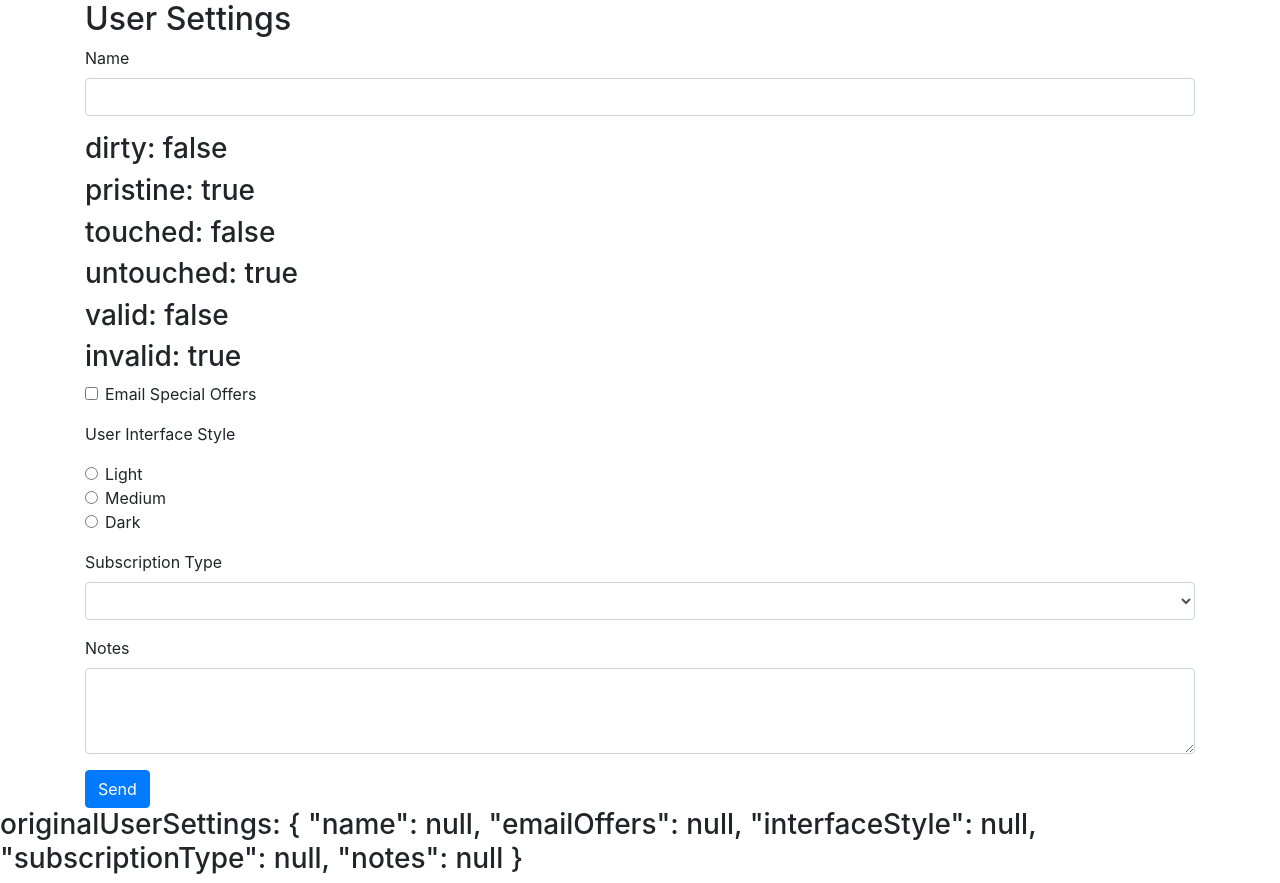
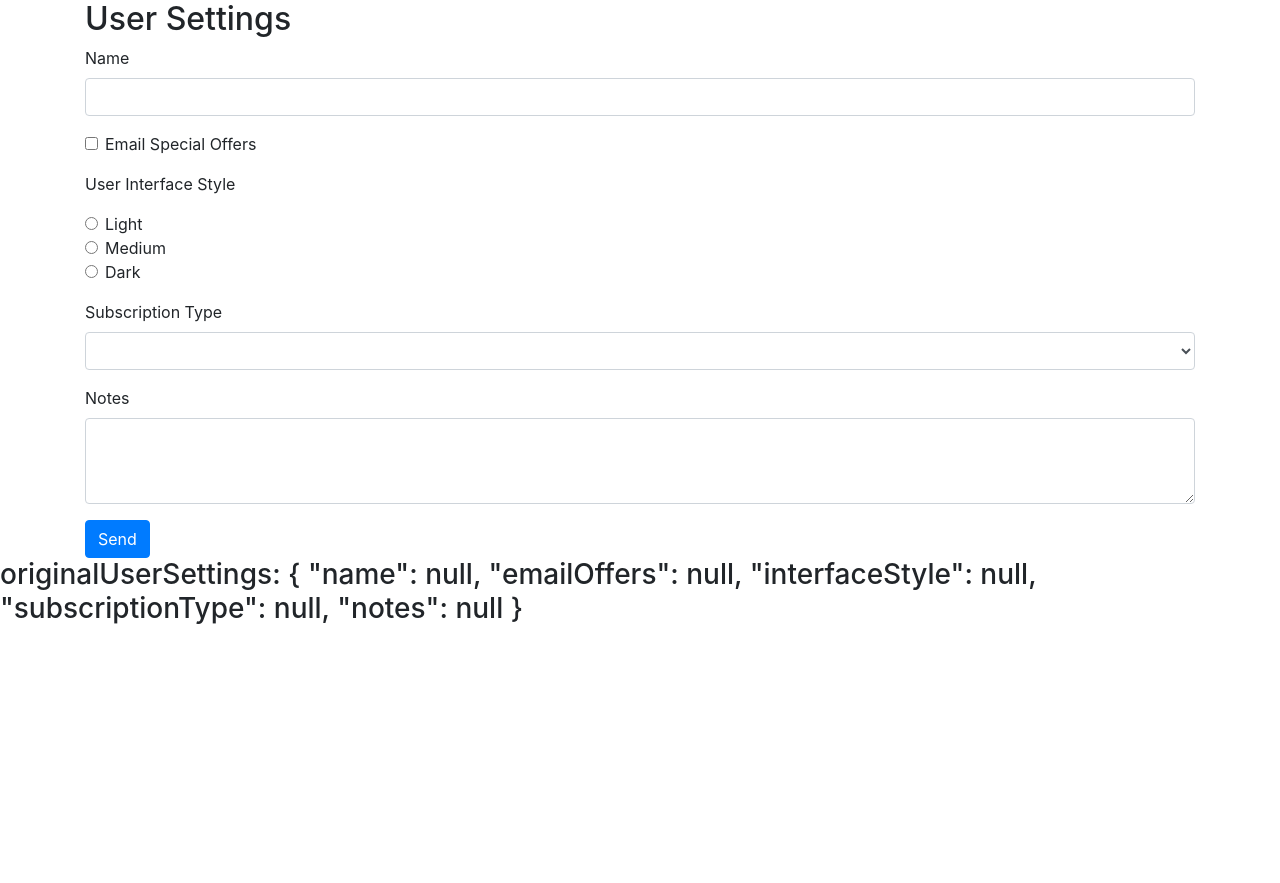
Before and after one commit to Annie-Huang/Angular-Forms, an Angular app: page / in a window 1280 px wide. After the commit the page ends 800 px from the top, so only its background shows below. Built offline with nearby package versions, Linux system fonts and the light colour scheme.

Commit message:
Show red border in the name field and error message when not entering an value

```diff
--- a/src/app/user-settings-form/user-settings-form.component.css
+++ b/src/app/user-settings-form/user-settings-form.component.css
@@ -0,0 +1,5 @@
+
+/*cannot have space between the two classes below*/
+.ng-invalid:not(form).ng-touched {
+  border: 1px solid red;
+}
--- a/src/app/user-settings-form/user-settings-form.component.html
+++ b/src/app/user-settings-form/user-settings-form.component.html
@@ -5,20 +5,28 @@
     <div class="form-group">
       <label for="name">Name</label>
 <!--      <input id="name" name="name" class="form-control" ngModel>-->
+
       <!-- two way binding so the intial value to get into the form as well -->
+<!--      <input id="name" name="name" class="form-control" [(ngModel)]="userSettings.name">-->
+
 <!--      <input id="name" name="name" class="form-control" [(ngModel)]="userSettings.name" pattern="B.*" minlength="3">-->
 <!--      <input id="name" name="name" class="form-control" [(ngModel)]="userSettings.name" type="number" min="3" max="300">-->
+
 <!--      <input id="name" name="name" class="form-control" [(ngModel)]="userSettings.name" required #classTest>-->
-      <input id="name" name="name" class="form-control" [(ngModel)]="userSettings.name" required #propertyTest="ngModel">
+<!--      <input id="name" name="name" class="form-control" [(ngModel)]="userSettings.name" required #propertyTest="ngModel">-->
+
+      <input id="name" name="name" class="form-control" [(ngModel)]="userSettings.name" required #nameField="ngModel">
+      <div [hidden]="nameField.valid || nameField.untouched" class="alert alert-danger">Enter a name</div>
     </div>
 
 <!--    <h3>{{ classTest.className }}</h3>-->
-    <h3>dirty: {{ propertyTest.dirty }}</h3>
-    <h3>pristine: {{ propertyTest.pristine }}</h3>
-    <h3>touched: {{ propertyTest.touched }}</h3>
-    <h3>untouched: {{ propertyTest.untouched }}</h3>
-    <h3>valid: {{ propertyTest.valid }}</h3>
-    <h3>invalid: {{ propertyTest.invalid }}</h3>
+
+<!--    <h3>dirty: {{ propertyTest.dirty }}</h3>-->
+<!--    <h3>pristine: {{ propertyTest.pristine }}</h3>-->
+<!--    <h3>touched: {{ propertyTest.touched }}</h3>-->
+<!--    <h3>untouched: {{ propertyTest.untouched }}</h3>-->
+<!--    <h3>valid: {{ propertyTest.valid }}</h3>-->
+<!--    <h3>invalid: {{ propertyTest.invalid }}</h3>-->
 
     <div class="form-check form-group">
       <input class="form-check-input" type="checkbox" value="" id="emailOffers" name="emailOffers" [(ngModel)]="userSettings.emailOffers">
```
